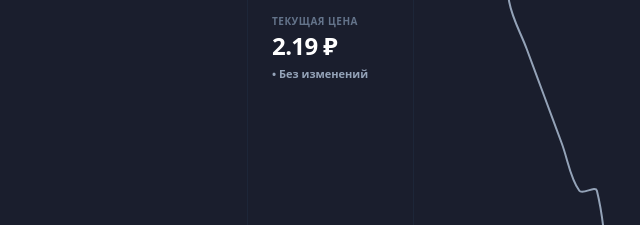
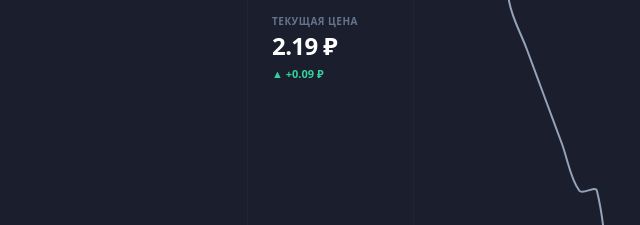
Before and after one commit to artemrinse-w/siberlight, a plain HTML site: page public/widget.html in a window 1280 px wide. Shown: the part 351-576 px from the top of the page, 626-1266 px from the left. Drawn offline with nearby package versions, Linux system fonts and the light colour scheme.

Commit message:
feat: доработка виджета

```diff
--- a/public/widget.html
+++ b/public/widget.html
@@ -293,8 +293,19 @@
                 widgetCard.style.setProperty('--theme-color', themeColor);
                 cardPreviewContainer.style.borderColor = `${themeColor}40`;
 
-                // Рассчитываем изменения тренда цены (зеленый / красный / нейтральный)
-                const change = card.priceChange || 0;
+                // Рассчитываем изменения тренда цены (зеленый / красный / нейтральный).
+                // Приоритет: явный priceChange из data.json. Если его нет или он 0 —
+                // вычисляем дельту из history (самая старая точка → последняя).
+                let change = (typeof card.priceChange === 'number' && card.priceChange !== 0)
+                    ? card.priceChange
+                    : 0;
+                if (change === 0 && Array.isArray(card.history) && card.history.length >= 2) {
+                    const first = Number(card.history[0].price);
+                    const last = Number(card.history[card.history.length - 1].price);
+                    if (!isNaN(first) && !isNaN(last)) {
+                        change = Number((last - first).toFixed(2));
+                    }
+                }
                 if (change > 0) {
                     cardTrend.className = "flex items-center gap-1 text-[11px] font-bold text-emerald-400";
                     cardTrend.innerHTML = `▲ +${change.toFixed(2)} ₽`;
```
